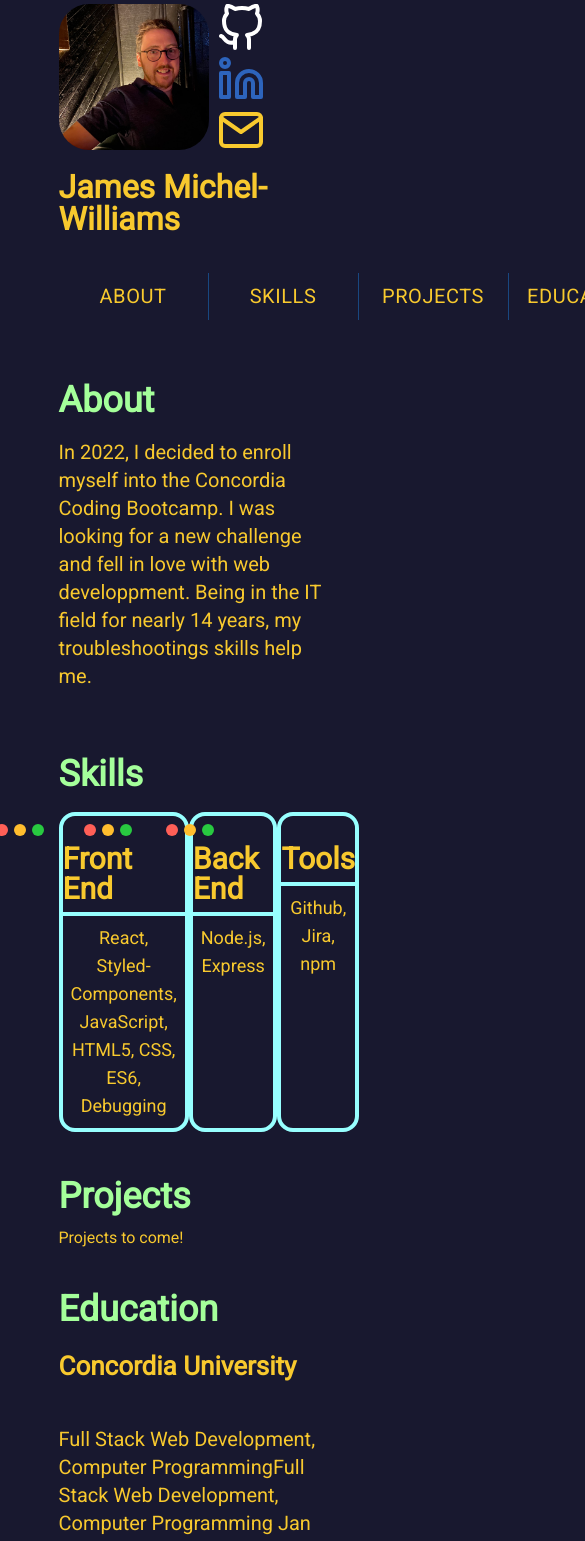
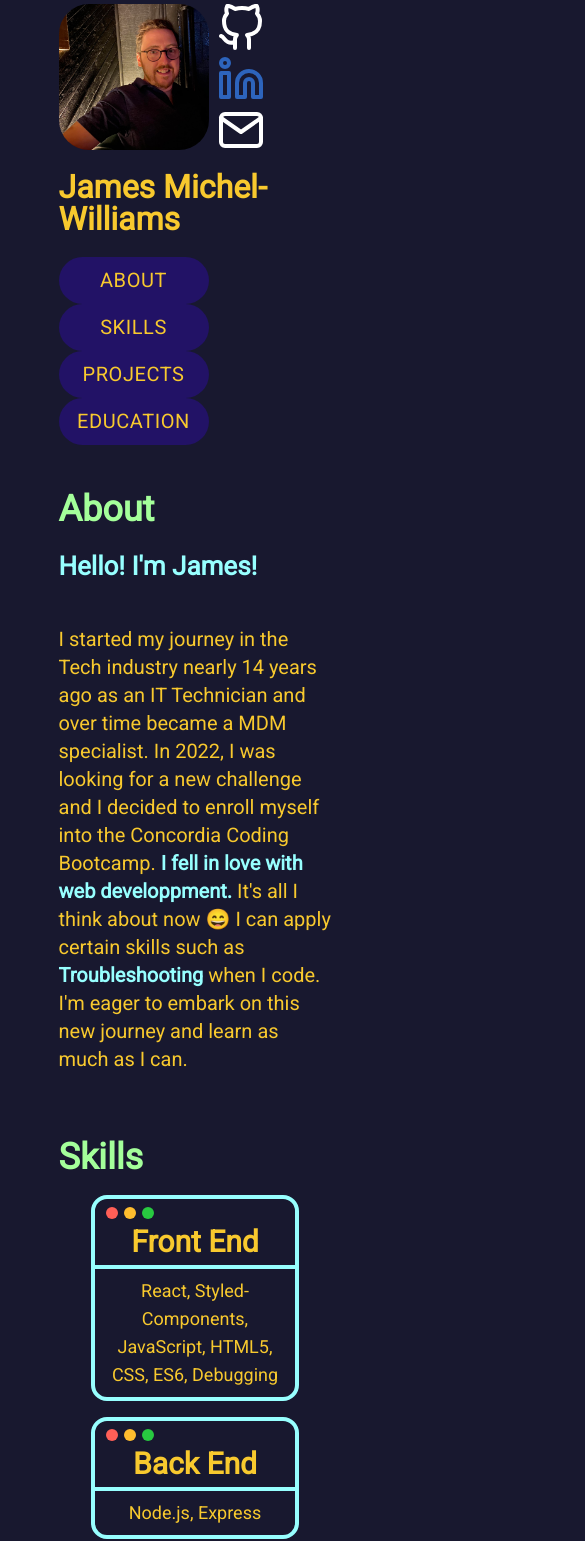
Before and after one commit to jmichelwilliams/jmichelwilliams.github.io, a React (Create React App) app in the folder resume/: page / in a window 390 px wide. Shown: the top 1541 px of the page, 585 px wide, since content can reach past the window. Built offline with nearby package versions, Linux system fonts and the light colour scheme.

Commit message:
trying to set up vertical render on mobile

```diff
--- a/resume/src/components/About.js
+++ b/resume/src/components/About.js
@@ -4,11 +4,16 @@ const About = () => {
   return (
     <Wrapper>
       <StyledTitle>About</StyledTitle>
+      <Intro>Hello! I'm James!</Intro>
       <StyledParagraph>
-        In 2022, I decided to enroll myself into the Concordia Coding Bootcamp.
-        I was looking for a new challenge and fell in love with web
-        developpment. Being in the IT field for nearly 14 years, my
-        troubleshootings skills help me.
+        I started my journey in the Tech industry nearly 14 years ago as an IT
+        Technician and over time became a MDM specialist. In 2022, I was looking
+        for a new challenge and I decided to enroll myself into the Concordia
+        Coding Bootcamp.{" "}
+        <StyledSpan>I fell in love with web developpment.</StyledSpan> It's all
+        I think about now 😄 I can apply certain skills such as{" "}
+        <StyledSpan>Troubleshooting</StyledSpan> when I code. I'm eager to
+        embark on this new journey and learn as much as I can.
       </StyledParagraph>
     </Wrapper>
   );
@@ -30,4 +35,14 @@ const StyledParagraph = styled.p`
   font-size: 20px;
   line-height: 28px;
 `;
+
+const Intro = styled.h3`
+  font-size: 26px;
+  color: rgb(151, 255, 255);
+`;
+
+const StyledSpan = styled.span`
+  color: rgb(151, 255, 255);
+  font-weight: bold;
+`;
 export default About;
--- a/resume/src/components/Education.js
+++ b/resume/src/components/Education.js
@@ -6,8 +6,8 @@ const Education = () => {
       <StyledTitle>Education</StyledTitle>
       <StyledSchool>Concordia University</StyledSchool>
       <StyledParagraph>
-        Full Stack Web Development, Computer ProgrammingFull Stack Web
-        Development, Computer Programming Jan 2023 - Aug 2023
+        Full Stack Web Development Bootcamp - Computer Programming Jan 2023 -
+        Aug 2023
       </StyledParagraph>
     </Wrapper>
   );
@@ -25,11 +25,13 @@ const StyledTitle = styled.h2`
 
 const StyledSchool = styled.h3`
   font-weight: bold;
-  font-size: 26px;
+  font-size: 24px;
+  margin-bottom: 0px;
 `;
 const StyledParagraph = styled.p`
-  font-size: 20px;
+  font-size: 16px;
   line-height: 28px;
+  color: rgb(151, 255, 255);
 `;
 
 export default Education;
--- a/resume/src/components/Header.js
+++ b/resume/src/components/Header.js
@@ -36,7 +36,7 @@ const Header = () => {
                 style={{
                   height: "3em",
                   width: "3em",
-                  color: "rgb(248,201,46)",
+                  color: "white",
                 }}
               />
             </Link>
@@ -76,4 +76,5 @@ const Link = styled.a`
   text-decoration: none;
   color: white;
 `;
+
 export default Header;
--- a/resume/src/components/Navbar.js
+++ b/resume/src/components/Navbar.js
@@ -3,20 +3,25 @@ import Button from "@mui/material/Button";
 import { Box } from "@mui/system";
 import ButtonGroup from "@mui/material/ButtonGroup";
 import { styled } from "@mui/material/styles";
-
+import { deepPurple } from "@mui/material/colors";
 const Navbar = () => {
   return (
     <Box>
-      <ButtonGroup
-        variant="text"
+      {/* <ButtonGroup
+        variant="contained"
         aria-label="text button group"
-        sx={{ color: "rgb(164, 255, 154)", margin: "16px 0px" }}
-      >
-        <CustomizedButton>About</CustomizedButton>
-        <CustomizedButton>Skills</CustomizedButton>
-        <CustomizedButton>Projects</CustomizedButton>
-        <CustomizedButton>Education</CustomizedButton>
-      </ButtonGroup>
+        sx={{
+          color: deepPurple,
+          margin: "8px 0px",
+          "& > *": { mx: 2 },
+          boxShadow: "none",
+        }}
+      > */}
+      <CustomizedButton>About</CustomizedButton>
+      <CustomizedButton>Skills</CustomizedButton>
+      <CustomizedButton>Projects</CustomizedButton>
+      <CustomizedButton>Education</CustomizedButton>
+      {/* </ButtonGroup> */}
     </Box>
   );
 };
@@ -24,7 +29,14 @@ const Navbar = () => {
 const CustomizedButton = styled(Button)`
   width: 150px;
   color: rgb(248, 201, 46);
+  background-color: #221266;
   font-size: 20px;
+  border-radius: 28px;
+  margin-right: 8px;
+
+  &:hover {
+    background-color: ${deepPurple[500]};
+  }
 `;
 
 export default Navbar;
--- a/resume/src/components/Skills.js
+++ b/resume/src/components/Skills.js
@@ -55,6 +55,11 @@ const BoxContainer = styled.div`
   flex-direction: row;
   justify-content: space-around;
   margin-top: 16px;
+
+  @media (max-width: 768px) {
+    flex-direction: column;
+    align-items: center;
+  }
 `;
 
 const TitleContainer = styled.div`
@@ -75,6 +80,7 @@ const Box = styled.div`
   border: 4px solid rgb(151, 255, 255);
   border-radius: 16px;
   position: relative;
+  margin-bottom: 16px;
 `;
 
 const StyledParagraph = styled.p`
```
